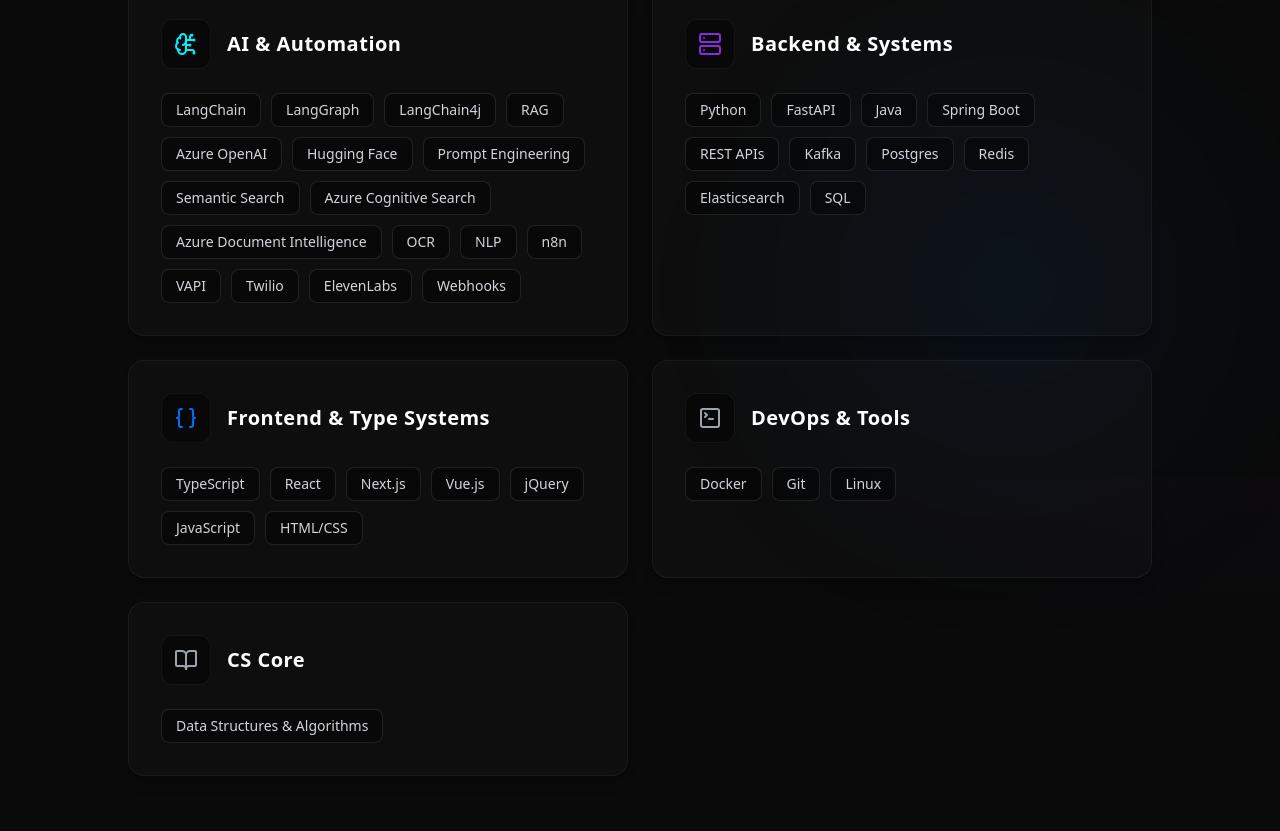
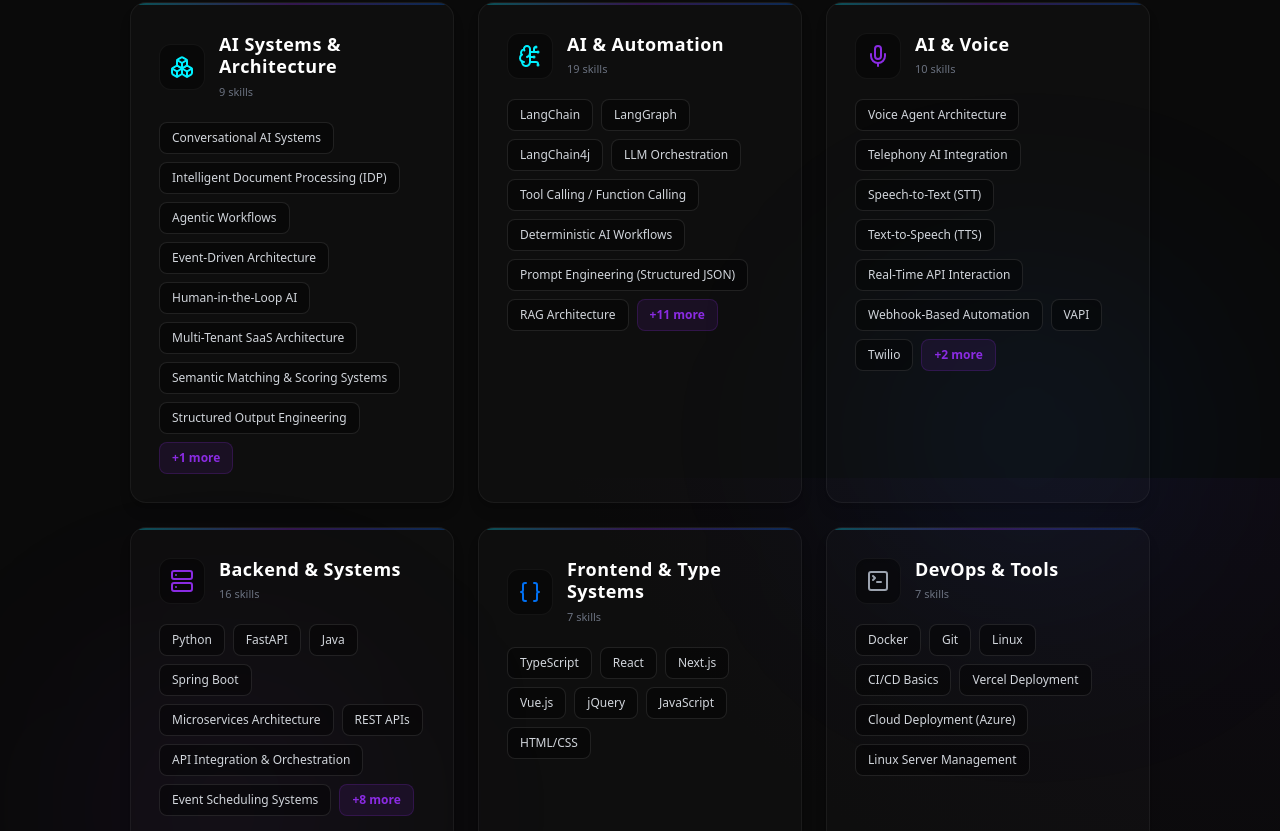
Before and after one commit to zaheerbrakchan/zaheer-portfolio, a Next.js app: page /skills in a window 1280 px wide. Shown: the part 322-1153 px from the top of the page. Built offline with nearby package versions, Linux system fonts and the light colour scheme.

Commit message:
added recent project

```diff
--- a/src/app/skills/page.tsx
+++ b/src/app/skills/page.tsx
@@ -1,37 +1,212 @@
 // src/app/skills/page.tsx
 "use client";
+import { useState } from "react";
 import { motion } from "framer-motion";
 import SectionTitle from "@/components/SectionTitle";
-import { BrainCircuit, Server, Braces, TerminalSquare, BookOpen } from "lucide-react";
+import {
+  BrainCircuit,
+  Server,
+  Braces,
+  TerminalSquare,
+  BookOpen,
+  Mic,
+  Zap,
+  Boxes,
+} from "lucide-react";
+
+const MAX_VISIBLE = 8;
 
 // The categories and their skills
 const skillCategories = [
   {
+    title: "AI Systems & Architecture",
+    icon: <Boxes className="w-6 h-6 text-ai-cyan" />,
+    color: "ai-cyan",
+    skills: [
+      "Conversational AI Systems",
+      "Intelligent Document Processing (IDP)",
+      "Agentic Workflows",
+      "Event-Driven Architecture",
+      "Human-in-the-Loop AI",
+      "Multi-Tenant SaaS Architecture",
+      "Semantic Matching & Scoring Systems",
+      "Structured Output Engineering",
+      "AI Workflow Orchestration",
+    ],
+  },
+  {
     title: "AI & Automation",
     icon: <BrainCircuit className="w-6 h-6 text-ai-cyan" />,
-    skills: ["LangChain", "LangGraph", "LangChain4j", "RAG", "Azure OpenAI", "Hugging Face", "Prompt Engineering", "Semantic Search", "Azure Cognitive Search", "Azure Document Intelligence", "OCR", "NLP", "n8n", "VAPI", "Twilio", "ElevenLabs", "Webhooks"],
+    color: "ai-cyan",
+    skills: [
+      "LangChain",
+      "LangGraph",
+      "LangChain4j",
+      "LLM Orchestration",
+      "Tool Calling / Function Calling",
+      "Deterministic AI Workflows",
+      "Prompt Engineering (Structured JSON)",
+      "RAG Architecture",
+      "Embeddings & Vector Search",
+      "Hybrid AI + Rule Systems",
+      "AI Pipeline Design",
+      "Azure OpenAI",
+      "Hugging Face",
+      "Semantic Search",
+      "Azure Cognitive Search",
+      "Azure Document Intelligence",
+      "OCR",
+      "NLP",
+      "n8n",
+    ],
+  },
+  {
+    title: "AI & Voice",
+    icon: <Mic className="w-6 h-6 text-ai-violet" />,
+    color: "ai-violet",
+    skills: [
+      "Voice Agent Architecture",
+      "Telephony AI Integration",
+      "Speech-to-Text (STT)",
+      "Text-to-Speech (TTS)",
+      "Real-Time API Interaction",
+      "Webhook-Based Automation",
+      "VAPI",
+      "Twilio",
+      "ElevenLabs",
+      "Deepgram",
+    ],
   },
   {
     title: "Backend & Systems",
     icon: <Server className="w-6 h-6 text-ai-violet" />,
-    skills: ["Python", "FastAPI", "Java", "Spring Boot", "REST APIs", "Kafka", "Postgres", "Redis", "Elasticsearch", "SQL"],
+    color: "ai-violet",
+    skills: [
+      "Python",
+      "FastAPI",
+      "Java",
+      "Spring Boot",
+      "Microservices Architecture",
+      "REST APIs",
+      "API Integration & Orchestration",
+      "Event Scheduling Systems",
+      "Distributed Systems Basics",
+      "Data Normalization & Validation",
+      "Semantic Matching Algorithms",
+      "Kafka",
+      "PostgreSQL",
+      "Redis",
+      "Elasticsearch",
+      "SQL",
+    ],
   },
   {
     title: "Frontend & Type Systems",
     icon: <Braces className="w-6 h-6 text-ai-blue" />,
-    skills: ["TypeScript", "React", "Next.js", "Vue.js", "jQuery", "JavaScript", "HTML/CSS"],
+    color: "ai-blue",
+    skills: [
+      "TypeScript",
+      "React",
+      "Next.js",
+      "Vue.js",
+      "jQuery",
+      "JavaScript",
+      "HTML/CSS",
+    ],
   },
   {
     title: "DevOps & Tools",
     icon: <TerminalSquare className="w-6 h-6 text-gray-400" />,
-    skills: ["Docker", "Git", "Linux"],
+    color: "gray",
+    skills: [
+      "Docker",
+      "Git",
+      "Linux",
+      "CI/CD Basics",
+      "Vercel Deployment",
+      "Cloud Deployment (Azure)",
+      "Linux Server Management",
+    ],
+  },
+  {
+    title: "AI-Augmented Engineering",
+    icon: <Zap className="w-6 h-6 text-yellow-400" />,
+    color: "yellow",
+    skills: [
+      "AI-Assisted Development (Cursor, Antigravity)",
+      "Prompt-Driven Code Generation",
+      "Rapid Prototyping with LLMs",
+      "AI Code Review & Refactoring",
+      "Workflow Automation Design",
+    ],
   },
   {
     title: "CS Core",
     icon: <BookOpen className="w-6 h-6 text-gray-400" />,
+    color: "gray",
     skills: ["Data Structures & Algorithms"],
-  }
+  },
 ];
+
+function SkillCard({ category }: { category: typeof skillCategories[number] }) {
+  const [expanded, setExpanded] = useState(false);
+  const hasMore = category.skills.length > MAX_VISIBLE;
+  const displayedSkills = expanded ? category.skills : category.skills.slice(0, MAX_VISIBLE);
+  const remainingCount = category.skills.length - MAX_VISIBLE;
+
+  return (
+    <div className="group relative rounded-2xl bg-white/[0.02] border border-white/5 hover:border-white/10 transition-all duration-300 overflow-hidden shadow-lg flex flex-col h-full">
+      {/* Top accent bar */}
+      <div className="h-[2px] w-full bg-gradient-to-r from-ai-cyan via-ai-violet to-ai-blue opacity-30 group-hover:opacity-100 transition-opacity duration-500"></div>
+
+      {/* Hover subtle glow */}
+      <div className="absolute inset-0 bg-gradient-to-br from-white/[0.03] to-transparent opacity-0 group-hover:opacity-100 transition-opacity duration-500"></div>
+
+      <div className="p-6 md:p-7 flex flex-col flex-1">
+        <div className="flex items-center gap-3.5 mb-5 relative z-10">
+          <div className="p-2.5 rounded-xl bg-black/40 border border-white/5 shadow-inner">
+            {category.icon}
+          </div>
+          <div>
+            <h3 className="text-lg font-semibold text-white tracking-wide leading-tight">
+              {category.title}
+            </h3>
+            <span className="text-[11px] text-gray-500 font-medium">
+              {category.skills.length} {category.skills.length === 1 ? "skill" : "skills"}
+            </span>
+          </div>
+        </div>
+
+        <div className="flex flex-wrap gap-2 relative z-10 flex-1 content-start">
+          {displayedSkills.map((skill) => (
+            <span
+              key={skill}
+              className="px-3 py-1.5 rounded-lg bg-black/40 border border-white/10 text-gray-300 text-[12px] font-medium hover:text-white hover:border-ai-cyan/50 hover:bg-ai-cyan/10 transition-all duration-300 cursor-default h-fit"
+            >
+              {skill}
+            </span>
+          ))}
+          {hasMore && !expanded && (
+            <button
+              onClick={() => setExpanded(true)}
+              className="px-3 py-1.5 rounded-lg bg-ai-violet/10 border border-ai-violet/20 text-ai-violet text-[12px] font-semibold cursor-pointer h-fit hover:bg-ai-violet/20 hover:border-ai-violet/40 transition-all duration-300"
+            >
+              +{remainingCount} more
+            </button>
+          )}
+          {hasMore && expanded && (
+            <button
+              onClick={() => setExpanded(false)}
+              className="px-3 py-1.5 rounded-lg bg-ai-cyan/10 border border-ai-cyan/20 text-ai-cyan text-[12px] font-semibold cursor-pointer h-fit hover:bg-ai-cyan/20 hover:border-ai-cyan/40 transition-all duration-300"
+            >
+              Show less
+            </button>
+          )}
+        </div>
+      </div>
+    </div>
+  );
+}
 
 export default function SkillsPage() {
   const containerVariants = {
@@ -39,29 +214,34 @@
     show: {
       opacity: 1,
       transition: {
-        staggerChildren: 0.1
-      }
-    }
+        staggerChildren: 0.08,
+      },
+    },
   };
 
   const itemVariants = {
     hidden: { opacity: 0, y: 20 },
-    show: { opacity: 1, y: 0, transition: { type: "spring" as const, stiffness: 300, damping: 24 } }
+    show: {
+      opacity: 1,
+      y: 0,
+      transition: { type: "spring" as const, stiffness: 300, damping: 24 },
+    },
   };
 
   return (
-    <section className="max-w-5xl mx-auto pt-8 pb-20 relative">
+    <section className="max-w-6xl mx-auto pt-8 pb-20 relative px-4 sm:px-6">
       <div className="absolute top-1/3 right-0 w-72 h-72 bg-ai-blue/10 rounded-full blur-[120px] -z-10 pointer-events-none"></div>
+      <div className="absolute bottom-1/4 left-0 w-60 h-60 bg-ai-violet/10 rounded-full blur-[120px] -z-10 pointer-events-none"></div>
 
       <motion.div
         initial={{ opacity: 0, y: -20 }}
         animate={{ opacity: 1, y: 0 }}
         transition={{ duration: 0.6 }}
-        className="mb-12 text-center md:text-left"
+        className="mb-16 text-center md:text-left"
       >
         <SectionTitle title="Technical Expertise" />
-        <p className="text-gray-400 text-lg mt-4 max-w-3xl leading-relaxed font-light">
-          A blend of AI engineering, scalable backend systems, and intelligent automation built for production environments.
+        <p className="text-gray-400 text-lg mt-5 max-w-3xl leading-relaxed font-light">
+          A blend of AI systems architecture, scalable backend engineering, voice AI, and intelligent automation — built for production environments.
         </p>
       </motion.div>
 
@@ -69,34 +249,15 @@
         variants={containerVariants}
         initial="hidden"
         animate="show"
-        className="grid grid-cols-1 md:grid-cols-2 gap-6"
+        className="grid grid-cols-1 md:grid-cols-2 xl:grid-cols-3 gap-6"
       >
         {skillCategories.map((category) => (
           <motion.div
             key={category.title}
             variants={itemVariants}
-            className="group relative p-6 md:p-8 rounded-2xl bg-white/[0.02] border border-white/5 hover:border-white/10 transition-colors duration-300 overflow-hidden shadow-lg"
+            className="h-full"
           >
-            {/* Hover subtle glow */}
-            <div className="absolute inset-0 bg-gradient-to-br from-white/[0.05] to-transparent opacity-0 group-hover:opacity-100 transition-opacity duration-500"></div>
-
-            <div className="flex items-center gap-4 mb-6 relative z-10">
-              <div className="p-3 rounded-xl bg-black/40 border border-white/5 shadow-inner">
-                {category.icon}
-              </div>
-              <h3 className="text-xl font-semibold text-white tracking-wide">{category.title}</h3>
-            </div>
-
-            <div className="flex flex-wrap gap-2.5 relative z-10">
-              {category.skills.map((skill) => (
-                <span
-                  key={skill}
-                  className="px-3.5 py-1.5 rounded-lg bg-black/40 border border-white/10 text-gray-300 text-sm font-medium hover:text-white hover:border-ai-cyan/50 hover:bg-ai-cyan/10 transition-all duration-300 cursor-default"
-                >
-                  {skill}
-                </span>
-              ))}
-            </div>
+            <SkillCard category={category} />
           </motion.div>
         ))}
       </motion.div>
```
